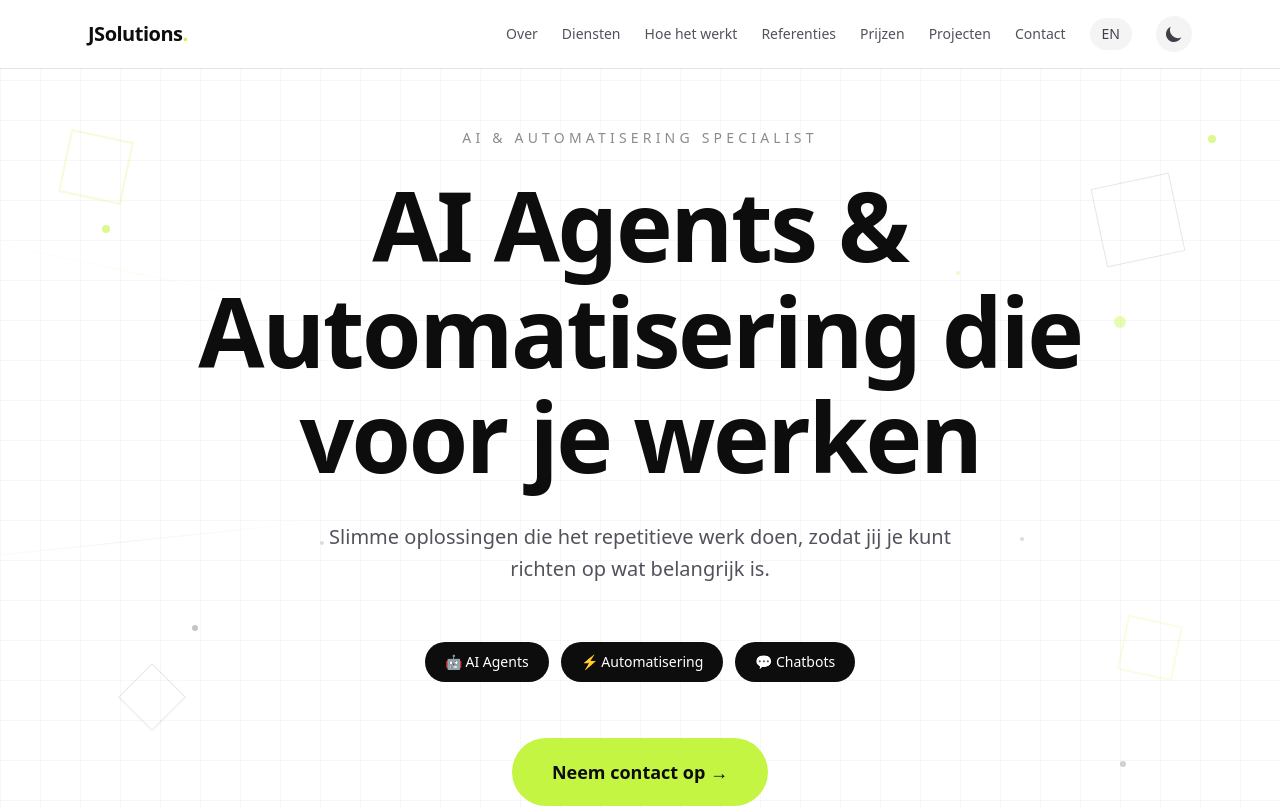
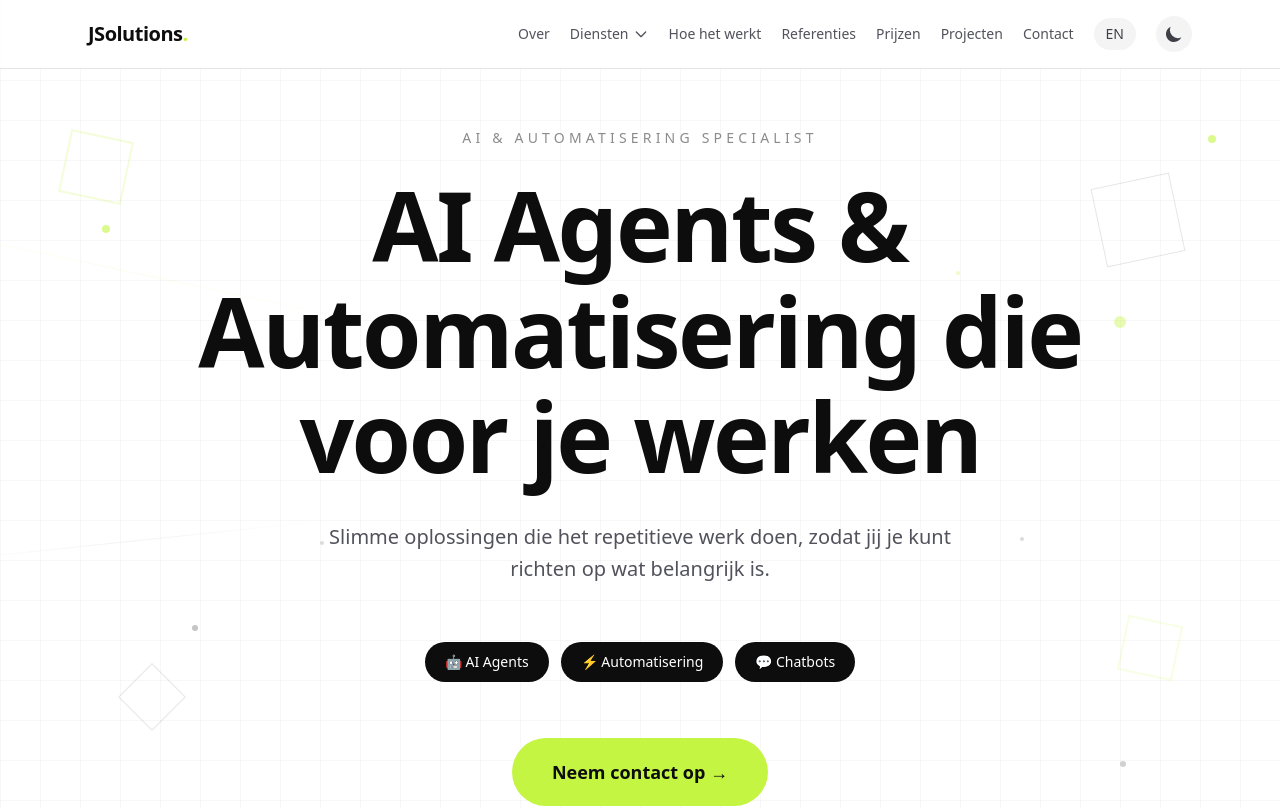
Before and after one commit to Jarno97/jsolutions, a Next.js app: page / in a window 1280 px wide. Shown: the top 808 px of the page. Built offline with nearby package versions, Linux system fonts and the light colour scheme.

Commit message:
Add Services dropdown to desktop nav with links to AI Agents, Chatbots, Automations pages

```diff
--- a/src/app/page.tsx
+++ b/src/app/page.tsx
@@ -1,5 +1,6 @@
 "use client";
 
+import { useState } from "react";
 import FadeIn from "@/components/FadeIn";
 import ThemeToggle from "@/components/ThemeToggle";
 import Projects from "@/components/Projects";
@@ -46,6 +47,7 @@ const services = [
 
 export default function Home() {
   const { t } = useLanguage();
+  const [servicesOpen, setServicesOpen] = useState(false);
 
   return (
     <div className="min-h-screen bg-white dark:bg-charcoal font-sans">
@@ -56,13 +58,46 @@ export default function Home() {
             JSolutions<span className="text-lime">.</span>
           </a>
           {/* Desktop nav */}
-          <div className="hidden md:flex gap-6 items-center">
+          <div className="hidden md:flex gap-5 items-center">
             <a href="#about" className="text-sm font-medium text-zinc-600 dark:text-zinc-400 hover:text-charcoal dark:hover:text-lime transition-colors font-mono">
               {t("About", "Over")}
             </a>
-            <a href="#services" className="text-sm font-medium text-zinc-600 dark:text-zinc-400 hover:text-charcoal dark:hover:text-lime transition-colors font-mono">
-              {t("Services", "Diensten")}
-            </a>
+
+            {/* Services Dropdown */}
+            <div className="relative">
+              <button
+                onClick={() => setServicesOpen(!servicesOpen)}
+                onMouseEnter={() => setServicesOpen(true)}
+                className="text-sm font-medium text-zinc-600 dark:text-zinc-400 hover:text-charcoal dark:hover:text-lime transition-colors font-mono flex items-center gap-1"
+              >
+                {t("Services", "Diensten")}
+                <svg className={`w-4 h-4 transition-transform ${servicesOpen ? 'rotate-180' : ''}`} fill="none" stroke="currentColor" viewBox="0 0 24 24">
+                  <path strokeLinecap="round" strokeLinejoin="round" strokeWidth={2} d="M19 9l-7 7-7-7" />
+                </svg>
+              </button>
+
+              {servicesOpen && (
+                <div
+                  onMouseLeave={() => setServicesOpen(false)}
+                  className="absolute top-full left-0 mt-2 w-56 bg-white dark:bg-charcoal rounded-xl shadow-lg border border-zinc-200 dark:border-zinc-700 py-2 z-50"
+                >
+                  <Link href="/ai-agents" className="block px-4 py-2.5 text-sm text-zinc-600 dark:text-zinc-400 hover:bg-zinc-50 dark:hover:bg-zinc-800 hover:text-charcoal dark:hover:text-lime font-mono">
+                    🤖 {t("AI Agents", "AI Agents")}
+                  </Link>
+                  <Link href="/chatbots" className="block px-4 py-2.5 text-sm text-zinc-600 dark:text-zinc-400 hover:bg-zinc-50 dark:hover:bg-zinc-800 hover:text-charcoal dark:hover:text-lime font-mono">
+                    💬 {t("Chatbots", "Chatbots")}
+                  </Link>
+                  <Link href="/automations" className="block px-4 py-2.5 text-sm text-zinc-600 dark:text-zinc-400 hover:bg-zinc-50 dark:hover:bg-zinc-800 hover:text-charcoal dark:hover:text-lime font-mono">
+                    ⚡ {t("Automations", "Automatisering")}
+                  </Link>
+                  <hr className="my-2 border-zinc-200 dark:border-zinc-700" />
+                  <a href="#services" className="block px-4 py-2.5 text-sm text-zinc-600 dark:text-zinc-400 hover:bg-zinc-50 dark:hover:bg-zinc-800 hover:text-charcoal dark:hover:text-lime font-mono">
+                    {t("View all services →", "Alle diensten →")}
+                  </a>
+                </div>
+              )}
+            </div>
+
             <a href="#how-it-works" className="text-sm font-medium text-zinc-600 dark:text-zinc-400 hover:text-charcoal dark:hover:text-lime transition-colors font-mono">
               {t("How it works", "Hoe het werkt")}
             </a>
```
